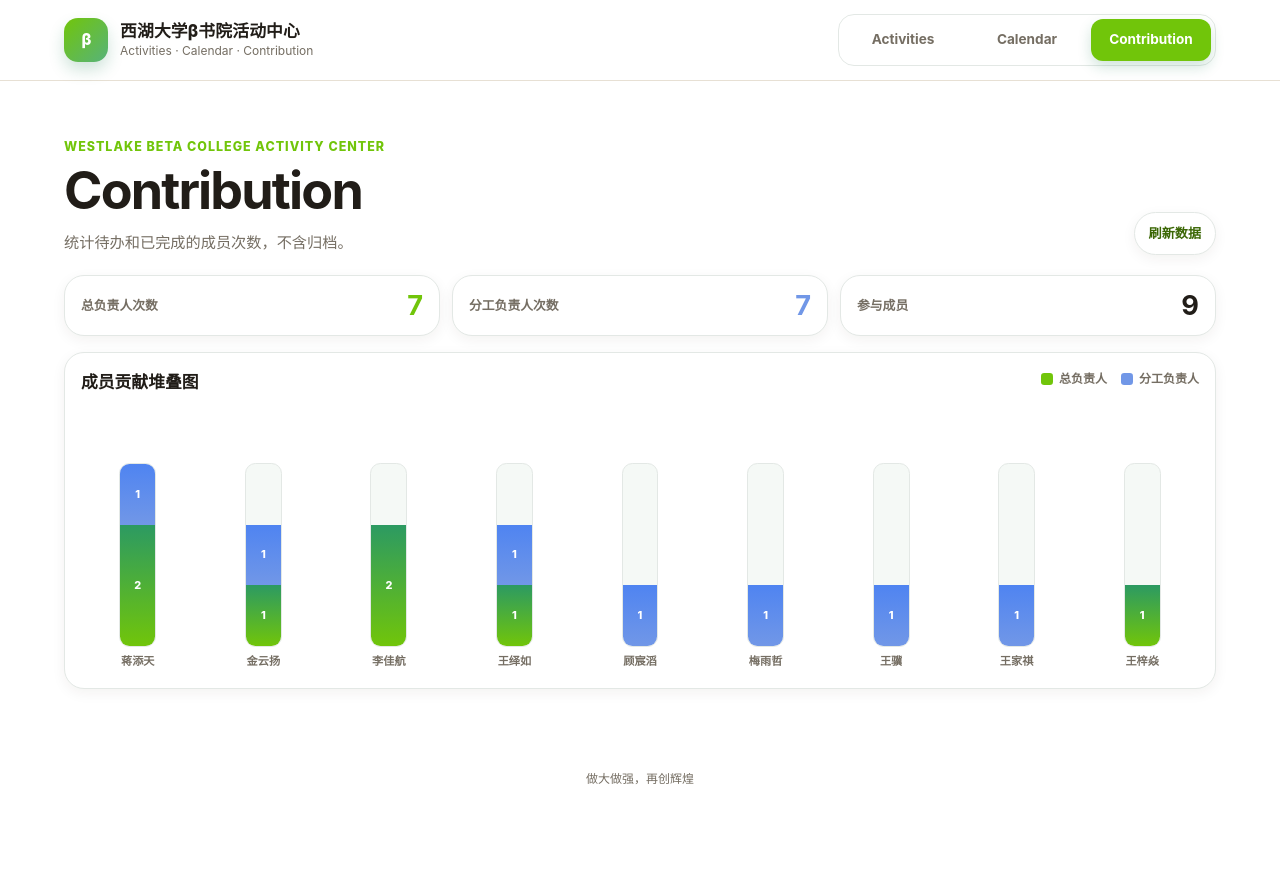
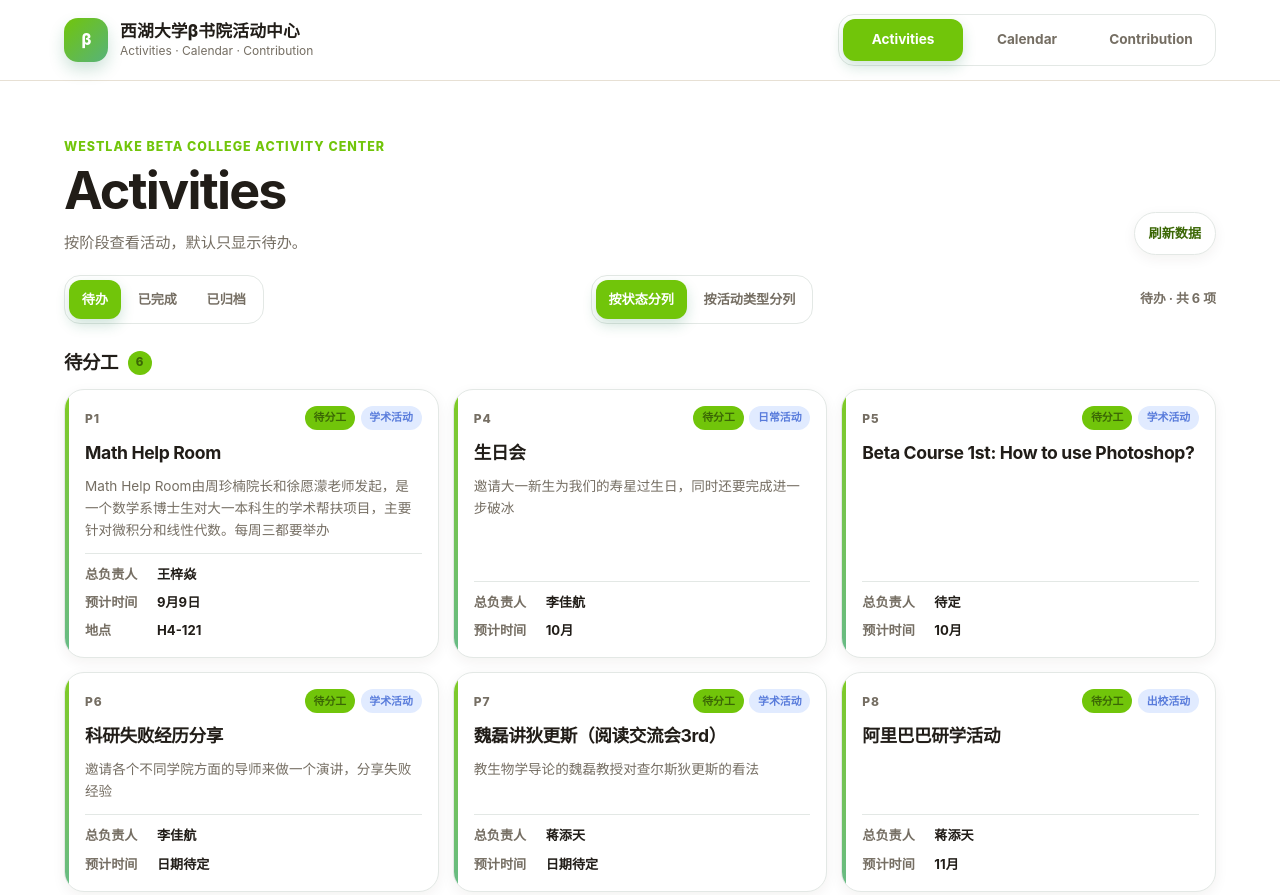
Before and after one commit to BETA-SDC/activity_list, a plain HTML site: page pages/activities.html in a window 1280 px wide. Shown: the top 895 px of the page. Before the commit the page ends 821 px from the top, so only its background shows below. Drawn offline with Linux system fonts and the light colour scheme.

Commit message:
Refine static page structure and calendar sources

```diff
--- a/assets/js/app.js
+++ b/assets/js/app.js
@@ -14,6 +14,39 @@
   };
 
   const clean = (value) => (typeof value === "string" ? value.trim() : "");
+
+  const SITE_BASE = location.pathname.includes("/pages/") ? "../" : "./";
+
+  const stripLeadingDotSlash = (value) => String(value || "").replace(/^\.\//, "");
+
+  const isRemotePath = (value) => /^(?:[a-z]+:)?\/\//i.test(value) || value.startsWith("/");
+
+  const resolveSitePath = (value) => {
+    const path = stripLeadingDotSlash(clean(value));
+    if (!path) {
+      return path;
+    }
+    if (isRemotePath(path) || path.startsWith("../")) {
+      return path;
+    }
+    return `${SITE_BASE}${path}`;
+  };
+
+  const joinSitePath = (basePath, childPath) => {
+    const base = stripLeadingDotSlash(clean(basePath));
+    const child = stripLeadingDotSlash(clean(childPath));
+    if (!base) {
+      return child;
+    }
+    if (isRemotePath(child) || child.startsWith("../")) {
+      return child;
+    }
+    const normalizedBase = base.endsWith("/") ? base : `${base}/`;
+    if (child.startsWith(normalizedBase)) {
+      return child;
+    }
+    return `${normalizedBase}${child}`;
+  };
 
   const toNumber = (value) => {
     const match = String(value || "").match(/\d+/);
@@ -40,7 +73,7 @@
   };
 
   async function fetchJSON(path) {
-    const url = `${path}?v=${Date.now()}`;
+    const url = `${resolveSitePath(path)}?v=${Date.now()}`;
     const response = await fetch(url, { cache: "no-store" });
     if (!response.ok) {
       throw new Error(`无法读取 ${path}（HTTP ${response.status}）`);
@@ -69,9 +102,7 @@
     if (manifestPaths && manifestPaths.length) {
       const settled = await Promise.allSettled(
         manifestPaths.map(async (name) => {
-          const path = name.startsWith("./")
-            ? name
-            : `${basePath}${name}`;
+          const path = joinSitePath(basePath, name);
           const data = await fetchJSON(path);
           return normalizeArray(data).filter(hasContent);
         })
@@ -104,14 +135,14 @@
 
   async function loadTaskFiles() {
     return loadGroupedFiles(
-      "./data/任务分工/",
-      "./data/任务分工/index.json",
-      (i) => `./data/任务分工/任务分工-P${i}.json`
+      "data/任务分工/",
+      "data/任务分工/index.json",
+      (i) => `data/任务分工/任务分工-P${i}.json`
     );
   }
 
   async function loadActivityGroups() {
-    const manifestPath = "./data/activities/index.json";
+    const manifestPath = "data/activities/index.json";
     const manifest = await fetchJSON(manifestPath);
     const groups = Array.isArray(manifest?.groups) ? manifest.groups : [];
 
@@ -124,9 +155,7 @@
       const activities = [];
 
       for (const file of files) {
-        const path = file.startsWith("./")
-          ? file
-          : `./data/activities/${file}`;
+        const path = joinSitePath("data/activities/", file);
         const data = await fetchJSON(path);
         activities.push(...normalizeArray(data).filter(hasContent));
       }
@@ -649,7 +678,7 @@
     ];
 
     try {
-      const manifest = await fetchJSON("./data/calendar/index.json");
+      const manifest = await fetchJSON("data/calendar/index.json");
       if (Array.isArray(manifest)) {
         return manifest;
       }
@@ -678,9 +707,7 @@
     const items = [];
     for (const file of files) {
       try {
-        const path = file.startsWith("./")
-          ? file
-          : `./data/calendar/${file}`;
+        const path = joinSitePath("data/calendar/", file);
         const data = await fetchJSON(path);
         items.push(...normalizeArray(data).filter(hasContent));
       } catch (error) {
@@ -1048,7 +1075,7 @@
         <div>
           <h2>数据读取失败</h2>
           <p>${escapeHTML(error.message || "未知错误")}</p>
-          <p>请将网站部署到 GitHub Pages，或使用本地静态服务器打开。直接双击 index.html 时，浏览器通常会阻止读取同目录 JSON 文件。</p>
+          <p>请将网站部署到 GitHub Pages，或使用本地静态服务器打开。直接双击页面 HTML 时，浏览器通常会阻止读取同目录 JSON 文件。</p>
           <button class="retry-btn" id="retryBtn" type="button">重试</button>
         </div>
       </div>
--- a/contribution.html
+++ b/pages/activities.html
@@ -7,11 +7,11 @@
   <meta http-equiv="Pragma" content="no-cache">
   <meta http-equiv="Expires" content="0">
   <meta name="theme-color" content="#16794a">
-  <title>Contribution · 西湖大学β书院活动中心</title>
-  <link rel="stylesheet" href="./assets/css/styles.css">
-  <script defer src="./assets/js/app.js"></script>
+  <title>Activities · 西湖大学β书院活动中心</title>
+  <link rel="stylesheet" href="../assets/css/styles.css">
+  <script defer src="../assets/js/app.js"></script>
 </head>
-<body data-page="contribution">
+<body data-page="activities">
   <div class="page">
     <header class="site-header">
       <div class="header-inner">
```
Also changed, not shown: index.html (+2 -2 lines), pages/calendar.html (renamed from activities.html, +4 -4 lines), pages/contribution.html (renamed from calendar.html, +4 -4 lines), README.md.
